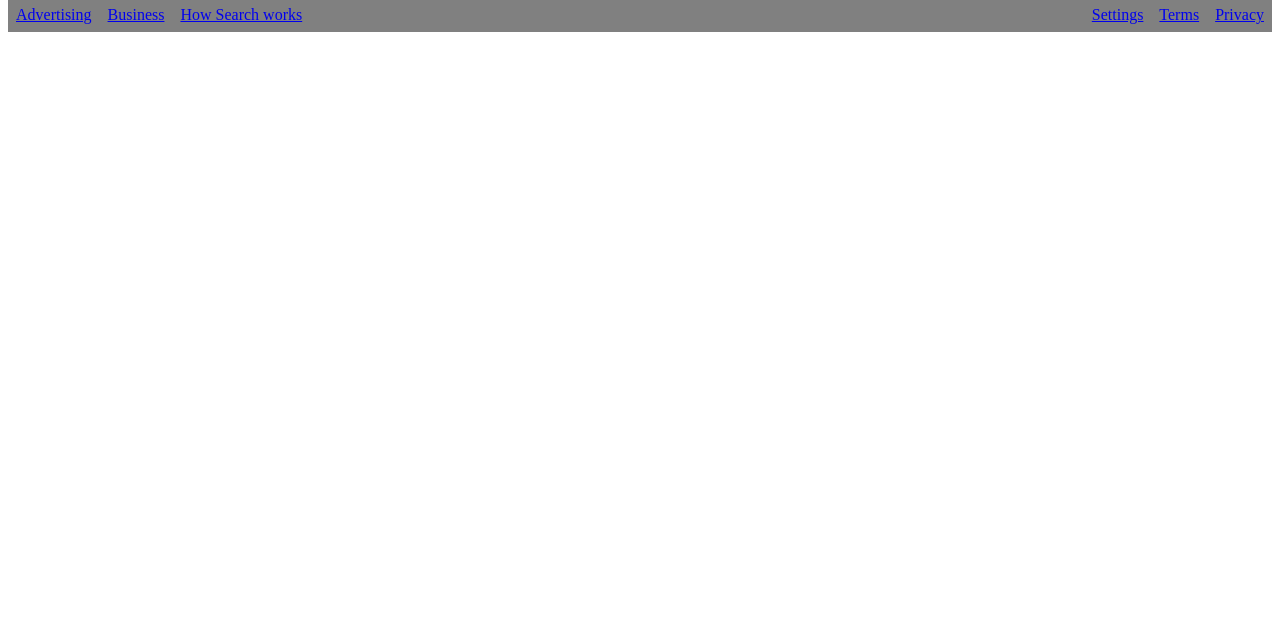
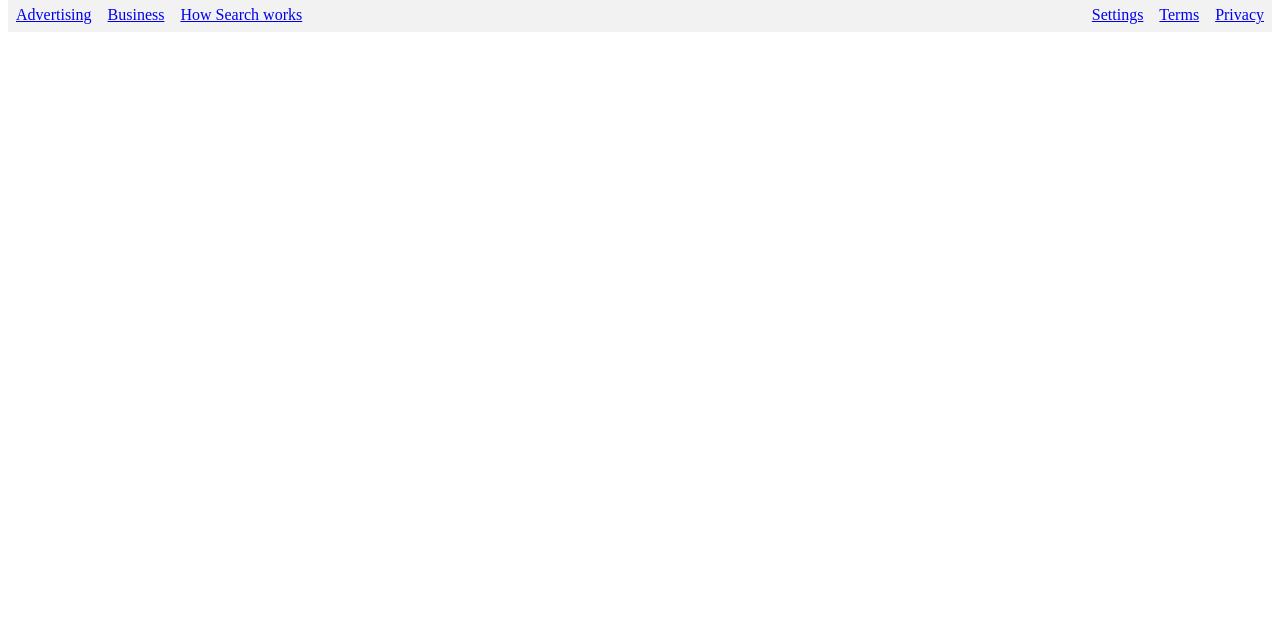
Before and after one commit to BrettStapleton/google-homepage, a plain HTML site: page index.html in a window 1280 px wide. Shown: the part 161-800 px from the top of the page. Drawn offline with Linux system fonts and the light colour scheme.

Commit message:
lighter gray for footer

```diff
--- a/index.html
+++ b/index.html
@@ -20,7 +20,7 @@
                     }
 
                     footer {
-                        background-color: grey;
+                        background-color: #f2f2f2;
                         bottom: 0;
                     }
         </style>
```
